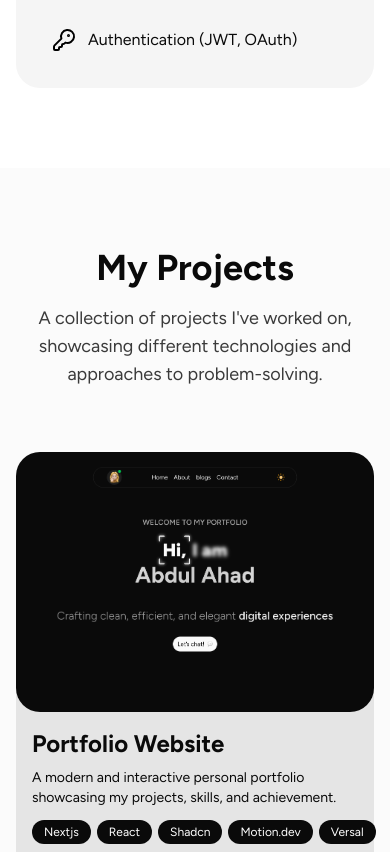
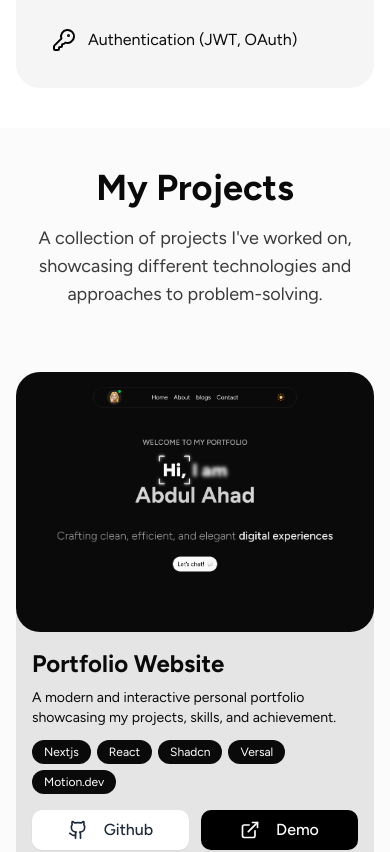
Before and after one commit to abdulahaddevmail-coder/Portfolio, a Next.js app: page /about in a window 390 px wide. Shown: the part 2960-3812 px from the top of the page. Built offline with nearby package versions, Linux system fonts and the light colour scheme.

Commit message:
fix: project ui

```diff
--- a/app/(routes)/(home)/components/about.tsx
+++ b/app/(routes)/(home)/components/about.tsx
@@ -11,7 +11,7 @@ export const About = () => {
   const isMobile = useMediaQuery("(max-width: 640px)");
 
   return (
-    <section className="w-[90%] lg:w-[75%] mx-auto bg-neutral-200 dark:bg-secondary-foreground rounded-4xl md:px-10 flex flex-col-reverse md:flex-row md:flex-nowrap justify-between items-center gap-10">
+    <section className="w-[90%] lg:w-[75%] mx-auto bg-neutral-200 dark:bg-secondary-foreground rounded-3xl md:rounded-4xl md:px-10 flex flex-col-reverse md:flex-row md:flex-nowrap justify-between items-center gap-10">
       <div className="flex flex-col md:flex-row gap-4.5 md:basis-1/2 overflow-hidden md:h-[380px] lg:h-[448px] rounded-b-4xl md:rounded-none">
         <ScrollParallax from={0} to={-100} dir={isMobile ? "x" : "y"} className="will-change-transform">
           <div className="flex md:flex-col gap-4.5">
--- a/app/(routes)/(home)/components/contact.tsx
+++ b/app/(routes)/(home)/components/contact.tsx
@@ -97,7 +97,7 @@ export const Contact = () => {
     //     </motion.div>
     //   </div>
     // </section>
-    <section className="section py-20">
+    <section className="section py-10 md:py-20">
       <div className="w-[90%] md:w-[85%] lg:w-[75%] rounded-4xl mx-auto bg-secondary-foreground flex flex-col md:flex-row justify-between items-center py-8 px-7.5 md:py-14 lg:py-16 md:px-10 lg:px-12">
         <div className="flex flex-col text-background">
           <h2 className="text-3xl lg:text-4xl lg:text-[34px] font-extrabold sm:font-bold md:font-extrabold mb-6 md:w-[77%] lg:w-[65%]">
--- a/app/(routes)/(home)/components/projects.tsx
+++ b/app/(routes)/(home)/components/projects.tsx
@@ -12,12 +12,12 @@ const projects: IProject[] = [
     description: "A modern and interactive personal portfolio showcasing my projects, skills, and achievement.",
     githubLink: "https://github.com/abdulahaddevmail-coder/Portfolio",
     demoLink: "https://portfolio-tuyk.vercel.app/",
-    technologies: ["Nextjs", "React", "Shadcn", "Motion.dev", "Versal"],
+    technologies: ["Nextjs", "React", "Shadcn", "Versal", "Motion.dev"],
   },
 ];
 export const Projects = () => {
   return (
-    <section id="contact" className="py-20 px-4 sm:px-6 lg:px-8 bg-secondary/40">
+    <section id="contact" className="py-10 md:py-20 px-4 sm:px-6 lg:px-8 bg-secondary/40">
       <div className="max-w-7xl mx-auto">
         <div className="text-center mb-16">
           <h2 className="text-4xl md:text-5xl font-bold mb-4">
@@ -28,7 +28,7 @@ export const Projects = () => {
             problem-solving.
           </p>
         </div>
-        <div className="grid grid-cols-1 lg:grid-cols-2 xl:grid-cols-3 2xl:grid-cols-4 gap-6">
+        <div className="grid grid-cols-1 md:grid-cols-2 xl:grid-cols-3 2xl:grid-cols-4 gap-6">
           {projects.map((project) => (
             <div
               key={project.id}
@@ -46,7 +46,7 @@ export const Projects = () => {
               <div className="p-4 pb-8 text-foreground">
                 <h3 className="text-2xl font-bold mb-2">{project.title}</h3>
                 <p className="text-sm 2xl:text-base">{project.description}</p>
-                <div className="flex items-center gap-1.5 my-3">
+                <div className="flex items-center flex-wrap gap-1.5 my-3">
                   {project.technologies.map((t) => (
                     <div key={t} className="px-3 py-1 rounded-2xl bg-foreground text-background text-xs">
                       {t}
--- a/app/(routes)/about/components/get-in-touch.tsx
+++ b/app/(routes)/about/components/get-in-touch.tsx
@@ -4,7 +4,7 @@ import { Github, Linkedin, Mail, MapPin } from "lucide-react";
 
 export const Contact = () => {
   return (
-    <section id="contact" className="py-20 px-4 sm:px-6 lg:px-8 overflow-hidden">
+    <section id="contact" className="py-10 md:py-20 px-4 sm:px-6 lg:px-8 overflow-hidden">
       <div className="max-w-7xl mx-auto">
         <div className="text-center mb-16">
           <h2 className="text-4xl md:text-5xl font-bold mb-4">
--- a/app/(routes)/about/components/projects.tsx
+++ b/app/(routes)/about/components/projects.tsx
@@ -12,12 +12,12 @@ const projects: IProject[] = [
     description: "A modern and interactive personal portfolio showcasing my projects, skills, and achievement.",
     githubLink: "https://github.com/abdulahaddevmail-coder/Portfolio",
     demoLink: "https://portfolio-tuyk.vercel.app/",
-    technologies: ["Nextjs", "React", "Shadcn", "Motion.dev", "Versal"],
+    technologies: ["Nextjs", "React", "Shadcn", "Versal", "Motion.dev"],
   },
 ];
 export const Projects = () => {
   return (
-    <section id="contact" className="py-20 px-4 sm:px-6 lg:px-8 bg-secondary/40 mt-20">
+    <section id="contact" className="py-10 md:py-20 px-4 sm:px-6 lg:px-8 bg-secondary/40 mt-10 md:mt-20">
       <div className="max-w-7xl mx-auto">
         <div className="text-center mb-16">
           <h2 className="text-4xl md:text-5xl font-bold mb-4">
@@ -46,7 +46,7 @@ export const Projects = () => {
               <div className="p-4 pb-8 text-foreground">
                 <h3 className="text-2xl font-bold mb-2">{project.title}</h3>
                 <p className="text-sm 2xl:text-base">{project.description}</p>
-                <div className="flex items-center gap-1.5 mt-3">
+                <div className="flex items-center flex-wrap gap-1.5 mt-3">
                   {project.technologies.map((t) => (
                     <div key={t} className="px-3 py-1 rounded-2xl bg-foreground text-background text-xs">
                       {t}
```
